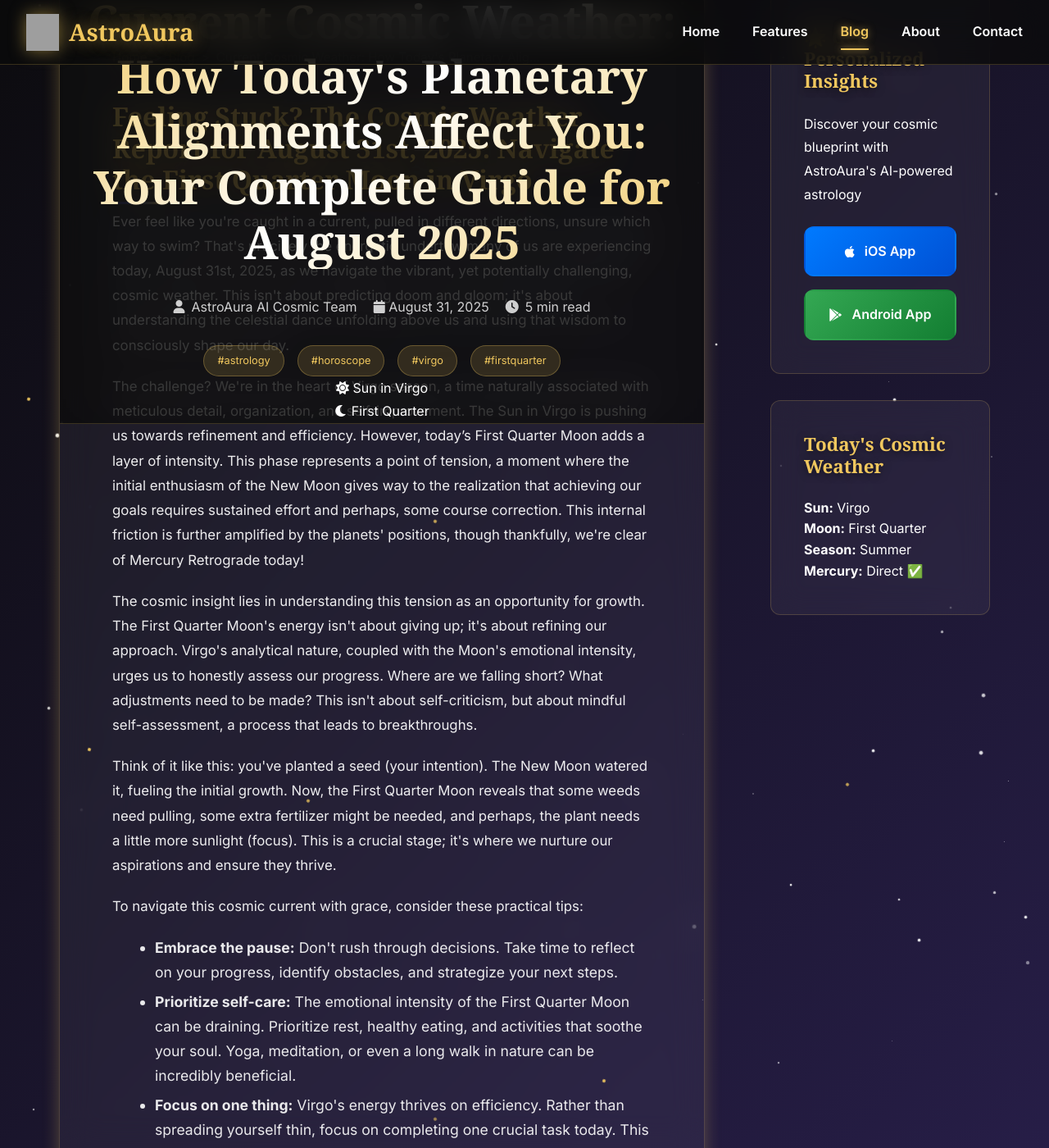
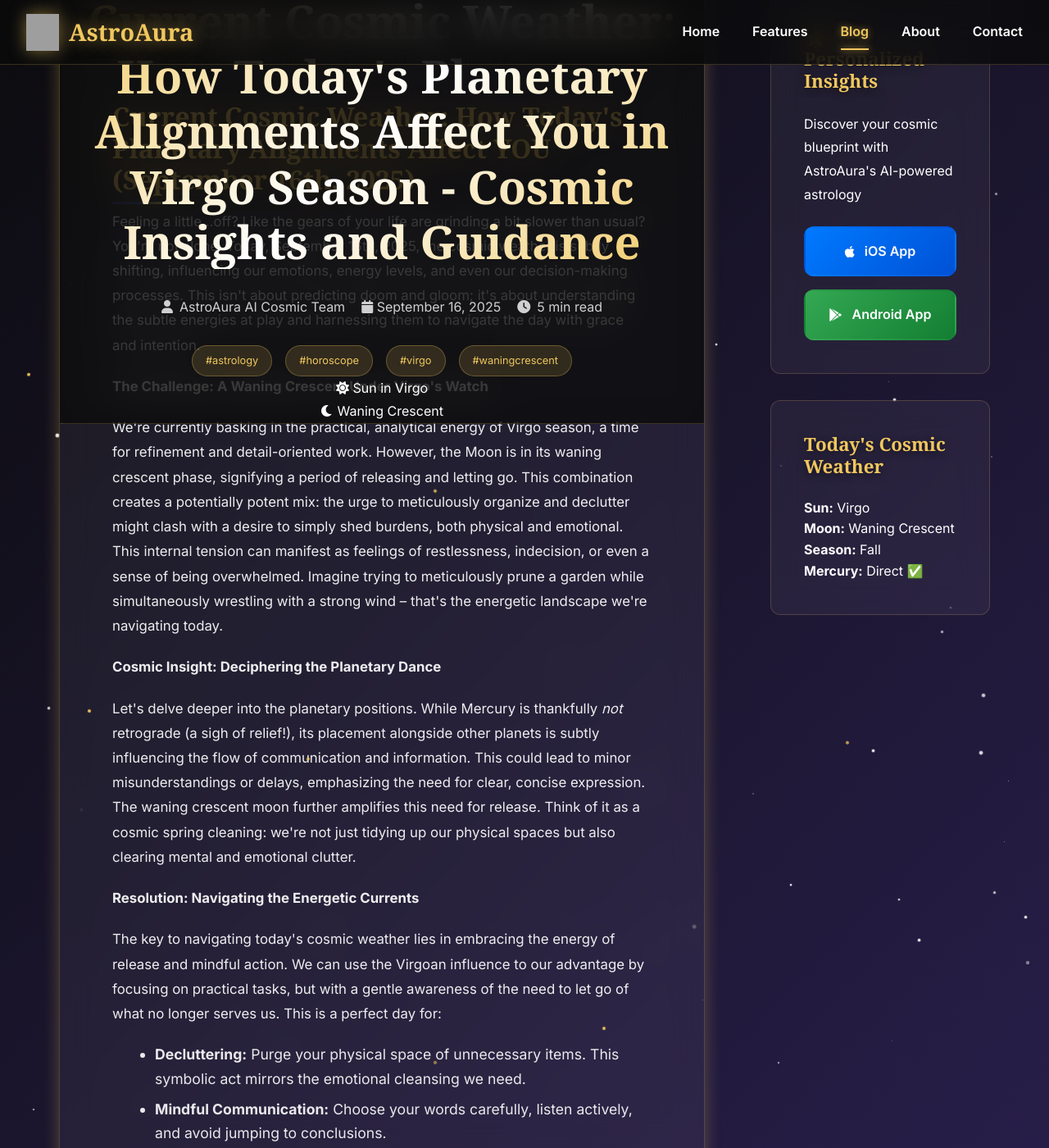
Before and after one commit to royanis/astroaura-website, a Jekyll site: the page blog/posts/current-cosmic-weather-how-todays-planetary-alignm.html, which Jekyll copies as it is, in a window 1280 px wide and 1400 px high, scrolled down 221 px. Shown: the whole window at 82% size. Built offline with Jekyll 4.4.1, drawn with Linux system fonts in a browser that asks for light colours; some web fonts are replaced; comment, search, counter and statistics services are not loaded; some of the changed text lies outside the part shown; grey boxes are pictures that could not be loaded.

Commit message:
🌟 Automated blog post: 2025-09-16 01:43 UTC
Generated authentic astrology content
Updated RSS feeds and sitemap
Published via GitHub Actions

🤖 Automated by AstroAura Blog System

```diff
--- a/blog/posts/current-cosmic-weather-how-todays-planetary-alignm.html
+++ b/blog/posts/current-cosmic-weather-how-todays-planetary-alignm.html
@@ -3,11 +3,11 @@
 <head>
     <meta charset="UTF-8">
     <meta name="viewport" content="width=device-width, initial-scale=1.0">
-    <meta name="description" content="## Feeling Stuck? The Cosmic Weather Report for August 31st, 2025: Navigate the First Quarter Moon in Virgo  Ever feel like you're caught in a current, ...">
-    <title>Current Cosmic Weather: How Today's Planetary Alignments Affect You: Your Complete Guide for August 2025 | AstroAura Cosmic Insights</title>
+    <meta name="description" content="## Current Cosmic Weather: How Today's Planetary Alignments Affect YOU (September 16th, 2025)  Feeling a little…off?  Like the gears of your life are gr...">
+    <title>Current Cosmic Weather: How Today's Planetary Alignments Affect You in Virgo Season - Cosmic Insights and Guidance | AstroAura Cosmic Insights</title>
 
     <!-- SEO Meta Tags -->
-    <meta name="keywords" content="astrology, horoscope, virgo, first-quarter, AI astrology, multilingual horoscope">
+    <meta name="keywords" content="astrology, horoscope, virgo, waning-crescent, AI astrology, multilingual horoscope">
     <meta name="author" content="AstroAura AI Cosmic Team">
     <meta name="robots" content="index, follow, max-image-preview:large, max-snippet:-1">
     <meta name="revisit-after" content="7 days">
@@ -16,24 +16,24 @@
     <link rel="canonical" href="https://astroaura.me/blog/posts/current-cosmic-weather-how-todays-planetary-alignm.html">
 
     <!-- Open Graph Tags -->
-    <meta property="og:title" content="Current Cosmic Weather: How Today's Planetary Alignments Affect You: Your Complete Guide for August 2025 | AstroAura">
-    <meta property="og:description" content="## Feeling Stuck? The Cosmic Weather Report for August 31st, 2025: Navigate the First Quarter Moon in Virgo  Ever feel like you're caught in a current, ...">
+    <meta property="og:title" content="Current Cosmic Weather: How Today's Planetary Alignments Affect You in Virgo Season - Cosmic Insights and Guidance | AstroAura">
+    <meta property="og:description" content="## Current Cosmic Weather: How Today's Planetary Alignments Affect YOU (September 16th, 2025)  Feeling a little…off?  Like the gears of your life are gr...">
     <meta property="og:url" content="https://astroaura.me/blog/posts/current-cosmic-weather-how-todays-planetary-alignm.html">
     <meta property="og:type" content="article">
     <meta property="og:site_name" content="AstroAura">
 
     <!-- Twitter Card -->
     <meta name="twitter:card" content="summary_large_image">
-    <meta name="twitter:title" content="Current Cosmic Weather: How Today's Planetary Alignments Affect You: Your Complete Guide for August 2025">
-    <meta name="twitter:description" content="## Feeling Stuck? The Cosmic Weather Report for August 31st, 2025: Navigate the First Quarter Moon in Virgo  Ever feel like you're caught in a current, ...">
+    <meta name="twitter:title" content="Current Cosmic Weather: How Today's Planetary Alignments Affect You in Virgo Season - Cosmic Insights and Guidance">
+    <meta name="twitter:description" content="## Current Cosmic Weather: How Today's Planetary Alignments Affect YOU (September 16th, 2025)  Feeling a little…off?  Like the gears of your life are gr...">
 
     <!-- Schema.org Markup -->
     <script type="application/ld+json">
     {
         "@context": "https://schema.org",
         "@type": "BlogPosting",
-        "headline": "Current Cosmic Weather: How Today's Planetary Alignments Affect You: Your Complete Guide for August 2025",
-        "description": "## Feeling Stuck? The Cosmic Weather Report for August 31st, 2025: Navigate the First Quarter Moon in Virgo  Ever feel like you're caught in a current, ...",
+        "headline": "Current Cosmic Weather: How Today's Planetary Alignments Affect You in Virgo Season - Cosmic Insights and Guidance",
+        "description": "## Current Cosmic Weather: How Today's Planetary Alignments Affect YOU (September 16th, 2025)  Feeling a little…off?  Like the gears of your life are gr...",
         "author": {
             "@type": "Organization",
             "name": "AstroAura AI Cosmic Team"
@@ -46,14 +46,14 @@
                 "url": "https://astroaura.me/assets/icons/app_icon.png"
             }
         },
-        "datePublished": "2025-08-31T01:53:26.709663",
-        "dateModified": "2025-08-31T01:53:26.709663",
+        "datePublished": "2025-09-16T01:43:31.247726",
+        "dateModified": "2025-09-16T01:43:31.247726",
         "url": "https://astroaura.me/blog/posts/current-cosmic-weather-how-todays-planetary-alignm.html",
         "mainEntityOfPage": {
             "@type": "WebPage",
             "@id": "https://astroaura.me/blog/posts/current-cosmic-weather-how-todays-planetary-alignm.html"
         },
-        "keywords": "astrology, horoscope, virgo, first-quarter"
+        "keywords": "astrology, horoscope, virgo, waning-crescent"
     }
     </script>
 
@@ -99,20 +99,20 @@
 
             <!-- Post Header -->
             <header class="post-header">
-                <h1 class="post-title">Current Cosmic Weather: How Today's Planetary Alignments Affect You: Your Complete Guide for August 2025</h1>
+                <h1 class="post-title">Current Cosmic Weather: How Today's Planetary Alignments Affect You in Virgo Season - Cosmic Insights and Guidance</h1>
                 <div class="post-meta">
                     <span class="post-author">
                         <i class="fas fa-user"></i> AstroAura AI Cosmic Team
                     </span>
-                    <time class="post-date" datetime="2025-08-31T01:53:26.709663">
-                        <i class="fas fa-calendar"></i> August 31, 2025
+                    <time class="post-date" datetime="2025-09-16T01:43:31.247726">
+                        <i class="fas fa-calendar"></i> September 16, 2025
                     </time>
                     <span class="post-reading-time">
                         <i class="fas fa-clock"></i> 5 min read
                     </span>
                 </div>
                 <div class="post-tags">
-                    <span class="tag">#astrology</span> <span class="tag">#horoscope</span> <span class="tag">#virgo</span> <span class="tag">#firstquarter</span>
+                    <span class="tag">#astrology</span> <span class="tag">#horoscope</span> <span class="tag">#virgo</span> <span class="tag">#waningcrescent</span>
                 </div>
 
                 <!-- Current Cosmic Data Display -->
@@ -123,7 +123,7 @@
                     </div>
                     <div class="cosmic-item">
                         <i class="fas fa-moon"></i>
-                        <span>First Quarter</span>
+                        <span>Waning Crescent</span>
                     </div>
 
                 </div>
@@ -132,28 +132,26 @@
             <!-- Post Content -->
             <div class="post-content">
                 <div class="blog-content">
-  <h2>Feeling Stuck? The Cosmic Weather Report for August 31st, 2025: Navigate the First Quarter Moon in Virgo</h2>
-  <p>Ever feel like you're caught in a current, pulled in different directions, unsure which way to swim?  That's precisely the energetic undertow many of us are experiencing today, August 31st, 2025, as we navigate the vibrant, yet potentially challenging, cosmic weather.  This isn't about predicting doom and gloom; it's about understanding the celestial dance unfolding above us and using that wisdom to consciously shape our day.</p>
-  <p>The challenge? We're in the heart of Virgo season, a time naturally associated with meticulous detail, organization, and self-improvement.  The Sun in Virgo is pushing us towards refinement and efficiency.  However, today’s First Quarter Moon adds a layer of intensity. This phase represents a point of tension, a moment where the initial enthusiasm of the New Moon gives way to the realization that achieving our goals requires sustained effort and perhaps, some course correction.  This internal friction is further amplified by the planets' positions, though thankfully, we're clear of Mercury Retrograde today!</p>
-  <p>The cosmic insight lies in understanding this tension as an opportunity for growth.  The First Quarter Moon's energy isn't about giving up; it's about refining our approach.  Virgo's analytical nature, coupled with the Moon's emotional intensity, urges us to honestly assess our progress. Where are we falling short? What adjustments need to be made? This isn't about self-criticism, but about mindful self-assessment, a process that leads to breakthroughs.</p>
-  <p>Think of it like this: you've planted a seed (your intention).  The New Moon watered it, fueling the initial growth. Now, the First Quarter Moon reveals that some weeds need pulling, some extra fertilizer might be needed, and perhaps, the plant needs a little more sunlight (focus).  This is a crucial stage; it's where we nurture our aspirations and ensure they thrive.</p>
-  <p>To navigate this cosmic current with grace, consider these practical tips:</p>
+  <h2>Current Cosmic Weather: How Today's Planetary Alignments Affect YOU (September 16th, 2025)</h2>
+  <p>Feeling a little…off?  Like the gears of your life are grinding a bit slower than usual? You're not alone.  Today, September 16th, 2025, the cosmic weather is subtly shifting, influencing our emotions, energy levels, and even our decision-making processes.  This isn't about predicting doom and gloom; it's about understanding the subtle energies at play and harnessing them to navigate the day with grace and intention.</p>
+  <p><strong>The Challenge: A Waning Crescent Under Virgo's Watch</strong></p>
+  <p>We're currently basking in the practical, analytical energy of Virgo season, a time for refinement and detail-oriented work. However, the Moon is in its waning crescent phase, signifying a period of releasing and letting go. This combination creates a potentially potent mix:  the urge to meticulously organize and declutter might clash with a desire to simply shed burdens, both physical and emotional.  This internal tension can manifest as feelings of restlessness, indecision, or even a sense of being overwhelmed.  Imagine trying to meticulously prune a garden while simultaneously wrestling with a strong wind – that's the energetic landscape we're navigating today.</p>
+  <p><strong>Cosmic Insight: Deciphering the Planetary Dance</strong></p>
+  <p>Let's delve deeper into the planetary positions.  While Mercury is thankfully <em>not</em> retrograde (a sigh of relief!), its placement alongside other planets is subtly influencing the flow of communication and information.  This could lead to minor misunderstandings or delays, emphasizing the need for clear, concise expression.  The waning crescent moon further amplifies this need for release.  Think of it as a cosmic spring cleaning: we're not just tidying up our physical spaces but also clearing mental and emotional clutter.</p>
+  <p><strong>Resolution: Navigating the Energetic Currents</strong></p>
+  <p>The key to navigating today's cosmic weather lies in embracing the energy of release and mindful action. We can use the Virgoan influence to our advantage by focusing on practical tasks, but with a gentle awareness of the need to let go of what no longer serves us.  This is a perfect day for:</p>
   <ul>
-    <li><strong>Embrace the pause:</strong>  Don't rush through decisions.  Take time to reflect on your progress, identify obstacles, and strategize your next steps.</li>
-    <li><strong>Prioritize self-care:</strong> The emotional intensity of the First Quarter Moon can be draining.  Prioritize rest, healthy eating, and activities that soothe your soul.  Yoga, meditation, or even a long walk in nature can be incredibly beneficial.</li>
-    <li><strong>Focus on one thing:</strong> Virgo's energy thrives on efficiency. Rather than spreading yourself thin, focus on completing one crucial task today.  This sense of accomplishment will boost your confidence and momentum.</li>
-    <li><strong>Seek clarity:</strong> Feeling overwhelmed? Journaling or talking to a trusted friend or mentor can offer valuable perspective and clarity.</li>
+    <li><strong>Decluttering:</strong>  Purge your physical space of unnecessary items.  This symbolic act mirrors the emotional cleansing we need.</li>
+    <li><strong>Mindful Communication:</strong>  Choose your words carefully, listen actively, and avoid jumping to conclusions.</li>
+    <li><strong>Self-Reflection:</strong>  Take some time for introspection.  Journaling can be incredibly helpful in identifying what needs to be released.</li>
+    <li><strong>Gentle Exercise:</strong>  A calming yoga session or a brisk walk can help ground you and release pent-up energy.</li>
+    <li><strong>Prioritize Rest:</strong>  Don't push yourself too hard.  Adequate rest is crucial for navigating this subtle energetic shift.</li>
   </ul>
-  <p>Remember, the planets aren't dictating your destiny; they're offering a roadmap.  Understanding the current cosmic weather allows you to navigate it consciously, making choices that align with your highest good.  For a deeper, personalized understanding of how today's planetary alignments affect <em>your</em> specific astrological chart, I highly recommend checking out the AstroAura app.  AstroAura provides detailed daily horoscopes, personalized insights based on your birth chart, and powerful tools to help you harness the cosmic energy for your benefit.</p>
-  <p><strong>Quick Takeaways:</strong></p>
-  <ul>
-    <li><strong>August 31st, 2025:</strong> First Quarter Moon in Virgo – a time of assessment and refinement.</li>
-    <li><strong>Key Theme:</strong>  Balancing ambition with realistic self-assessment.</li>
-    <li><strong>Actionable Step:</strong>  Identify one key task and dedicate your energy to its completion.</li>
-    <li><strong>App Recommendation:</strong> AstroAura - your personal guide to navigating the cosmic landscape.</li>
-  </ul>
-  <p>The resolution lies in embracing this moment of cosmic tension as a catalyst for growth.  By understanding the celestial influences and taking conscious action, you can transform this potentially challenging day into one of significant progress.</p>
-  <p><strong>Let's harness the power of the cosmos together! Share this post with your friends and family so they can also navigate today's energetic landscape with greater awareness.  And don't forget to download the AstroAura app for personalized astrological guidance – it's your celestial compass for navigating life's journey!</strong></p>
+  <p><strong>Harnessing the Power of Astrological Awareness:</strong></p>
+  <p>Understanding the current cosmic weather allows us to approach the day with greater awareness and intention.  Instead of being swept away by the currents, we can consciously navigate them.  For personalized guidance tailored to your specific birth chart and planetary influences, I highly recommend using the <strong>AstroAura app</strong>.  AstroAura provides detailed daily horoscopes, personalized insights, and tools to help you harness the power of the cosmos for a more fulfilling life.</p>
+  <p><strong>Viral Call to Action: Share the Cosmic Wisdom!</strong></p>
+  <p>Share this post with your friends and family to help them navigate today's cosmic weather.  Let's create a supportive community that understands and embraces the power of astrology.  Download the AstroAura app today and unlock a deeper understanding of your own astrological journey.  Let's navigate these subtle energetic shifts together, with grace, intention, and a touch of cosmic wisdom!</p>
+  <p><strong>#astrology #cosmicweather #virgoseason #waningcrescent #astroaura #september16 #planetaryalignment #selfcare #mindfulness #astrologytips</strong></p>
 
   <section class="astroaura-cta">
     <h3>🌟 Discover Your Personal Cosmic Story</h3>
@@ -175,7 +173,7 @@
             <section class="post-actions">
                 <div class="share-buttons">
                     <h3>Share This Cosmic Insight</h3>
-                    <a href="https://twitter.com/intent/tweet?text=Current Cosmic Weather: How Today's Planetary Alignments Affect You: Your Complete Guide for August 2025&url=https://astroaura.me/blog/posts/current-cosmic-weather-how-todays-planetary-alignm.html" target="_blank" class="share-btn twitter">
+                    <a href="https://twitter.com/intent/tweet?text=Current Cosmic Weather: How Today's Planetary Alignments Affect You in Virgo Season - Cosmic Insights and Guidance&url=https://astroaura.me/blog/posts/current-cosmic-weather-how-todays-planetary-alignm.html" target="_blank" class="share-btn twitter">
                         <i class="fab fa-twitter"></i> Tweet
                     </a>
                     <a href="https://www.facebook.com/sharer/sharer.php?u=https://astroaura.me/blog/posts/current-cosmic-weather-how-todays-planetary-alignm.html" target="_blank" class="share-btn facebook">
@@ -206,10 +204,10 @@
                     <strong>Sun:</strong> Virgo
                 </div>
                 <div class="weather-item">
-                    <strong>Moon:</strong> First Quarter
+                    <strong>Moon:</strong> Waning Crescent
                 </div>
                 <div class="weather-item">
-                    <strong>Season:</strong> Summer
+                    <strong>Season:</strong> Fall
                 </div>
                 <div class="weather-item"><strong>Mercury:</strong> Direct ✅</div>
             </div>
```
Also changed, not shown: blog/atom.xml (+1 -1 lines), blog/feed.json (+22 -2 lines), blog/feed.xml (+1 -1 lines), blog/posts_index.json (+26 -3 lines), sitemap.xml (+17 -7 lines).
